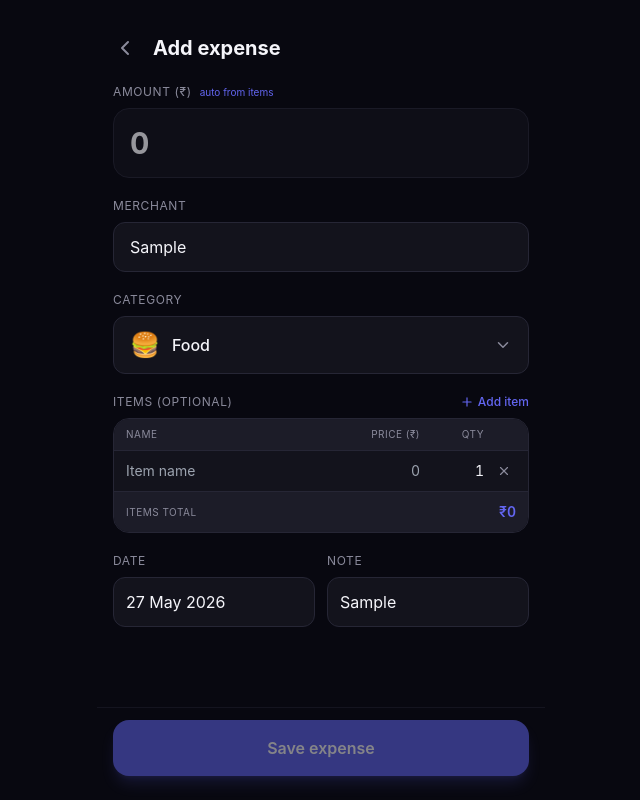
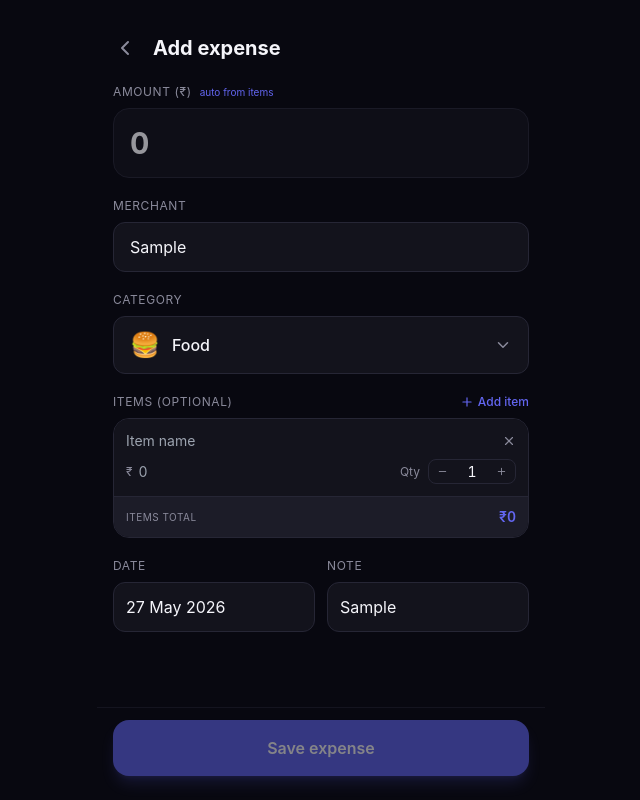
Before and after one commit to Shyam-Dadhaniya/paisa-tracker, a React (Vite) app: page /add in a window 1280 px wide. Both pictures are taken after typing "Sample", "Sample" into the empty fields and a click on the button "Add item". Shown: the whole page, without its empty margins (319-959 px from the left). Built offline with nearby package versions, Linux system fonts and the light colour scheme; no server answers.

Commit message:
feat: enhance ItemsTable with quantity stepper and improved item removal functionality

```diff
--- a/src/components/ItemsTable.tsx
+++ b/src/components/ItemsTable.tsx
@@ -1,5 +1,5 @@
-import { useId } from 'react';
-import { Plus, X } from 'lucide-react';
+import { useId, useState } from 'react';
+import { Plus, Minus, X } from 'lucide-react';
 import type { ExpenseItem } from '@/types';
 import { formatINR } from '@/utils/format';
 
@@ -14,11 +14,20 @@ function newItem(): ExpenseItem {
 
 export default function ItemsTable({ items, onChange }: Props) {
   const labelId = useId();
+  const [qtyInputs, setQtyInputs] = useState<Record<string, string>>({});
 
   const addItem = () => onChange([...items, newItem()]);
-  const removeItem = (id: string) => onChange(items.filter((i) => i.id !== id));
+
+  const removeItem = (id: string) => {
+    onChange(items.filter((i) => i.id !== id));
+    setQtyInputs((prev) => { const n = { ...prev }; delete n[id]; return n; });
+  };
+
   const updateItem = (id: string, patch: Partial<ExpenseItem>) =>
     onChange(items.map((i) => (i.id === id ? { ...i, ...patch } : i)));
+
+  const clearQtyInput = (id: string) =>
+    setQtyInputs((prev) => { const n = { ...prev }; delete n[id]; return n; });
 
   const total = items.reduce((s, i) => s + i.price * i.qty, 0);
 
@@ -46,27 +55,35 @@ export default function ItemsTable({ items, onChange }: Props) {
           aria-labelledby={labelId}
           className="rounded-2xl border border-border overflow-hidden mb-2"
         >
-          {/* Column headers */}
-          <div className="grid grid-cols-[1fr_5rem_3.5rem_1.5rem] gap-2 px-3 py-2 bg-surface2 border-b border-border">
-            <span className="text-[10px] text-muted uppercase tracking-wider">Name</span>
-            <span className="text-[10px] text-muted uppercase tracking-wider text-right">Price (₹)</span>
-            <span className="text-[10px] text-muted uppercase tracking-wider text-right">Qty</span>
-            <span />
-          </div>
-
-          {/* Item rows */}
           {items.map((item) => (
             <div
               key={item.id}
               role="listitem"
-              className="grid grid-cols-[1fr_5rem_3.5rem_1.5rem] gap-2 items-center bg-surface border-b border-border px-3 py-2.5"
+              className="bg-surface border-b border-border px-3 py-3 space-y-2"
             >
+              {/* Row 1: Name + Remove */}
+              <div className="flex items-center gap-2">
                 <input
                   value={item.name}
                   onChange={(e) => updateItem(item.id, { name: e.target.value })}
                   placeholder="Item name"
-                className="bg-transparent text-sm focus:outline-none min-w-0"
+                  className="flex-1 bg-transparent text-sm focus:outline-none min-w-0"
                 />
+                <button
+                  type="button"
+                  onClick={() => removeItem(item.id)}
+                  className="text-muted hover:text-red-400 active:scale-90 transition shrink-0"
+                  aria-label={`Remove ${item.name || 'item'}`}
+                >
+                  <X size={14} />
+                </button>
+              </div>
+
+              {/* Row 2: Price + Qty stepper */}
+              <div className="flex items-center gap-4">
+                {/* Price */}
+                <div className="flex items-center gap-1.5 flex-1">
+                  <span className="text-xs text-muted shrink-0">₹</span>
                   <input
                     type="number"
                     inputMode="decimal"
@@ -77,27 +94,57 @@ export default function ItemsTable({ items, onChange }: Props) {
                       updateItem(item.id, { price: parseFloat(e.target.value) || 0 })
                     }
                     placeholder="0"
-                className="bg-transparent text-sm tabular-nums text-right focus:outline-none w-full"
+                    className="flex-1 bg-transparent text-sm tabular-nums focus:outline-none min-w-0"
                   />
+                </div>
+
+                {/* Qty stepper */}
+                <div className="flex items-center gap-2 shrink-0">
+                  <span className="text-xs text-muted">Qty</span>
+                  <div className="flex items-center border border-border rounded-lg overflow-hidden">
+                    <button
+                      type="button"
+                      onClick={() => {
+                        updateItem(item.id, { qty: Math.max(1, item.qty - 1) });
+                        clearQtyInput(item.id);
+                      }}
+                      className="px-2 py-1.5 text-muted active:bg-surface2 transition"
+                      aria-label="Decrease quantity"
+                    >
+                      <Minus size={11} />
+                    </button>
                     <input
                       type="number"
                       inputMode="numeric"
                       min="1"
                       step="1"
-                value={item.qty}
+                      value={qtyInputs[item.id] ?? String(item.qty)}
                       onChange={(e) =>
-                  updateItem(item.id, { qty: Math.max(1, parseInt(e.target.value) || 1) })
+                        setQtyInputs((prev) => ({ ...prev, [item.id]: e.target.value }))
                       }
-                className="bg-transparent text-sm tabular-nums text-right focus:outline-none w-full"
+                      onBlur={() => {
+                        const raw = qtyInputs[item.id];
+                        if (raw !== undefined) {
+                          updateItem(item.id, { qty: Math.max(1, parseInt(raw) || 1) });
+                          clearQtyInput(item.id);
+                        }
+                      }}
+                      className="w-8 text-center text-sm tabular-nums bg-transparent focus:outline-none"
                     />
                     <button
                       type="button"
-                onClick={() => removeItem(item.id)}
-                className="text-muted hover:text-red-400 active:scale-90 transition flex items-center justify-center"
-                aria-label={`Remove ${item.name || 'item'}`}
+                      onClick={() => {
+                        updateItem(item.id, { qty: item.qty + 1 });
+                        clearQtyInput(item.id);
+                      }}
+                      className="px-2 py-1.5 text-muted active:bg-surface2 transition"
+                      aria-label="Increase quantity"
                     >
-                <X size={14} />
+                      <Plus size={11} />
                     </button>
+                  </div>
+                </div>
+              </div>
             </div>
           ))}
 
```
Lines whose indentation alone changed are shown as unchanged.
